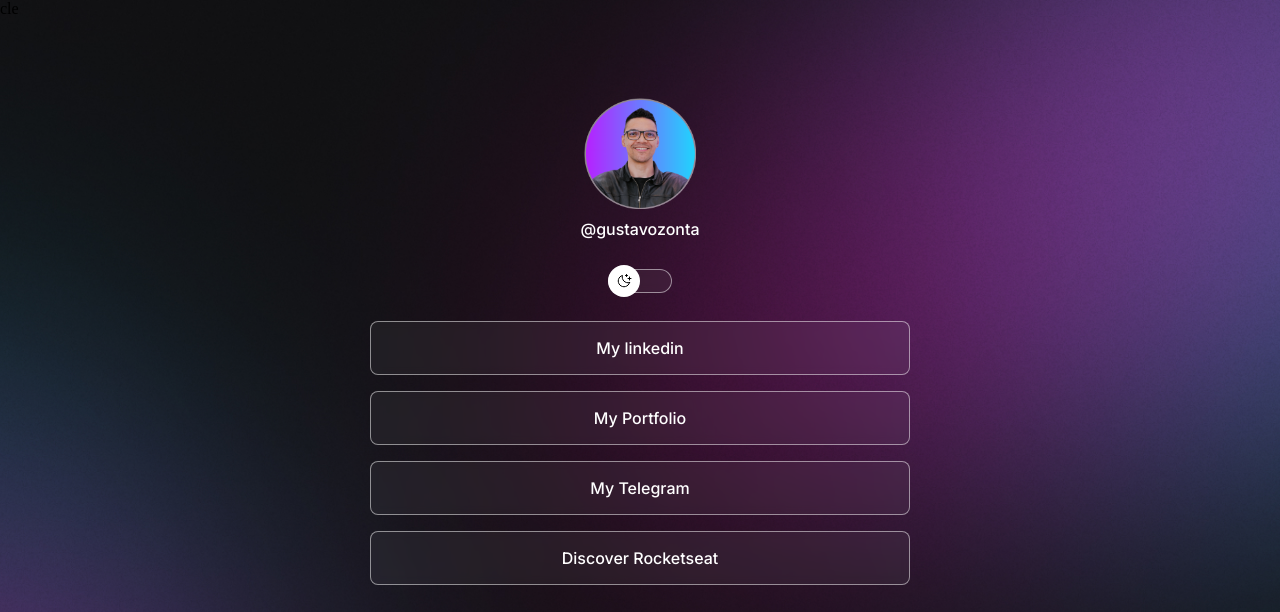
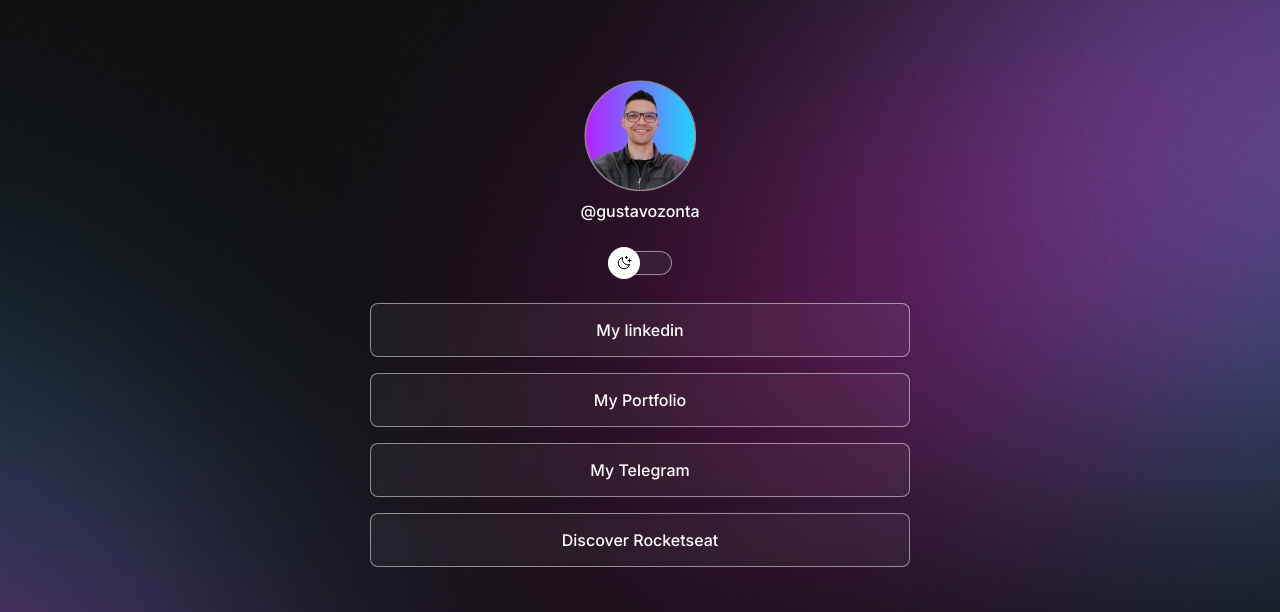
Before and after one commit to gustavozonta/projeto.DevLinks, a plain HTML site: page index.html in a window 1280 px wide. Shown: the top 612 px of the page. Drawn offline with nearby package versions, Linux system fonts and the light colour scheme.

Commit message:
chnage line 2

```diff
--- a/index.html
+++ b/index.html
@@ -1,5 +1,5 @@
 <!DOCTYPE html>
-<html lang="en">cle
+<html lang="en">
 <head>
   <link rel="preconnect" href="https://fonts.googleapis.com">
   <link rel="preconnect" href="https://fonts.gstatic.com" crossorigin>
```
